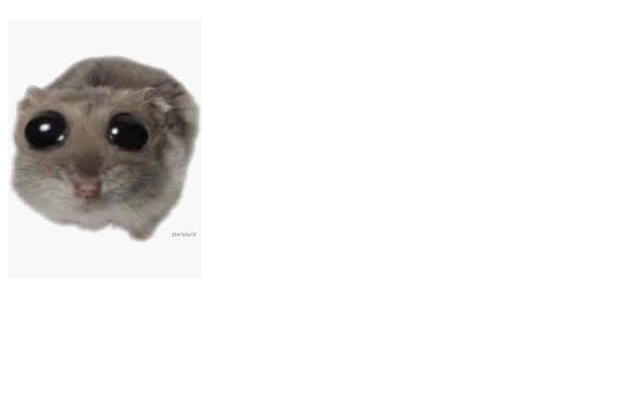
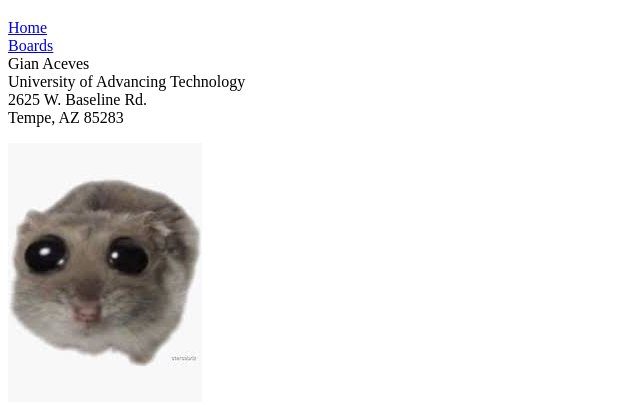
Before and after one commit to GianAceves/CSC102_JulyHybrid2026, a plain HTML site: page index.html in a window 1280 px wide. Shown: the part 61-466 px from the top of the page, without its empty margins (0-640 px from the left). Drawn offline with Linux system fonts and the light colour scheme.

Commit message:
7/09/2026 assignment 2.1: Navigating Between Pages

```diff
--- a/index.html
+++ b/index.html
@@ -1,4 +1,4 @@
-<!-- Gian Aceves, 7/05/2026 -->
+<!-- Gian Aceves, 7/09/2026 -->
 <!-- DOCTYPE this is the first tag on the page and it tells the
   brower that this is an HTML5 page -->
 <!DOCTYPE html>
@@ -6,17 +6,33 @@
 <html>
 <!--  the head section has info for the browers and search
       engine -->
+
 <head>
   <title>CSC102 Home Page</title>
 </head>
 <!--  the body section holds the text and images that we want to
   showe to the user -->
+
 <body>
   <h1>Welcome to my CSC102 Home Page</h1>
+  <!-- nav section to hold the menu-->
+  <nav>
+    <a href="index.html">Home</a>
+    <br>
+    <a href="boards.html">Boards</a>
+  </nav>
+  <!-- footer section with my name and school information -->
+  <footer>
+    Gian Aceves<br>
+    University of Advancing Technology<br>
+    2625 W. Baseline Rd. <br>
+    Tempe, AZ 85283<br>
+
+  </footer>
   <!-- p is paragrap tag; has spacing around it by default -->
   <p>
     <!-- img is the image tag -->
-        <img id="memeImage" src="meme.jpg"
-    </p>
+    <img id="memeImage" src="meme.jpg" </p>
 </body>
+
 </html>
```
Also changed, not shown: boards.html (+22 -3 lines). Lines whose indentation alone changed are shown as unchanged.
